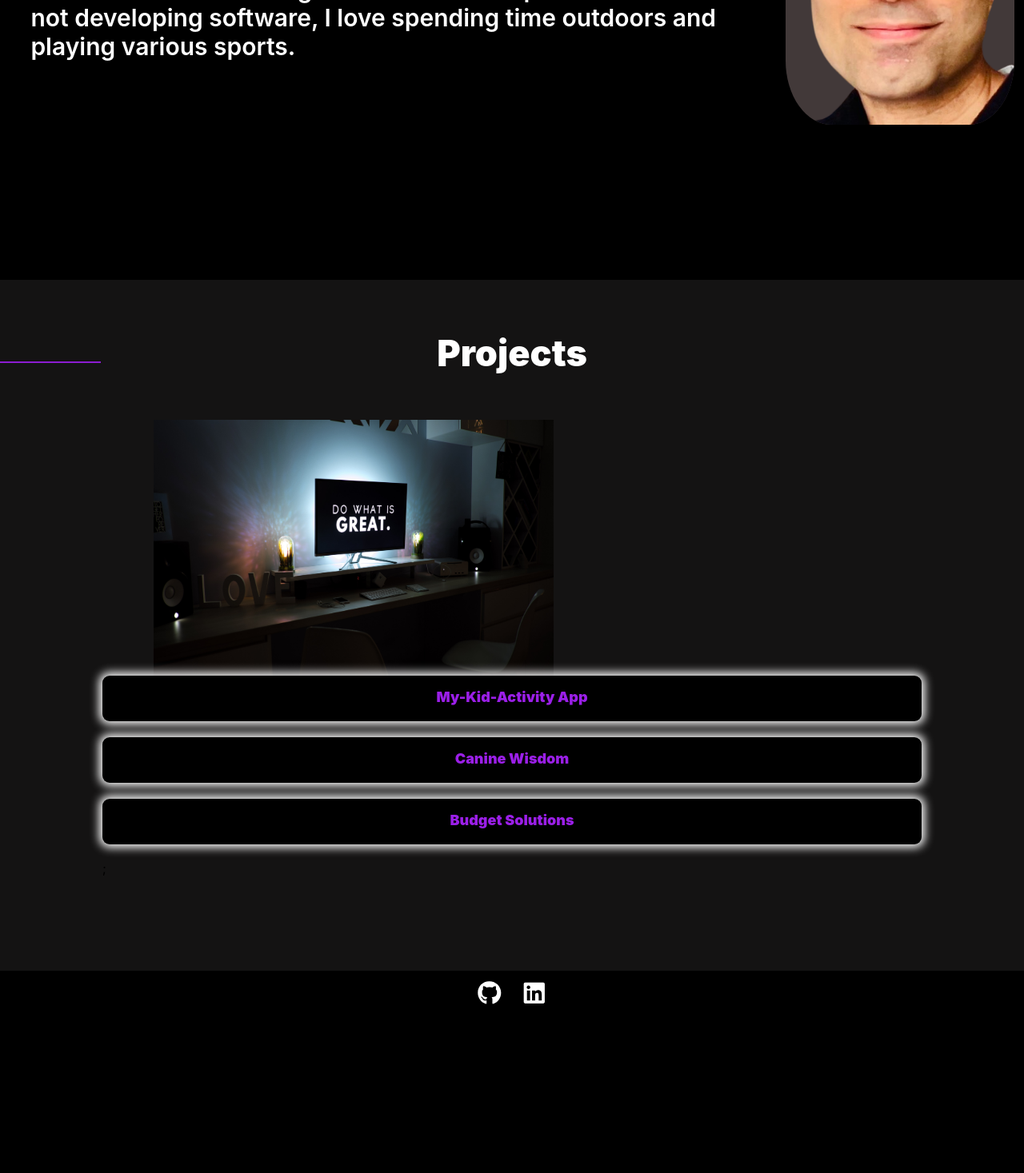
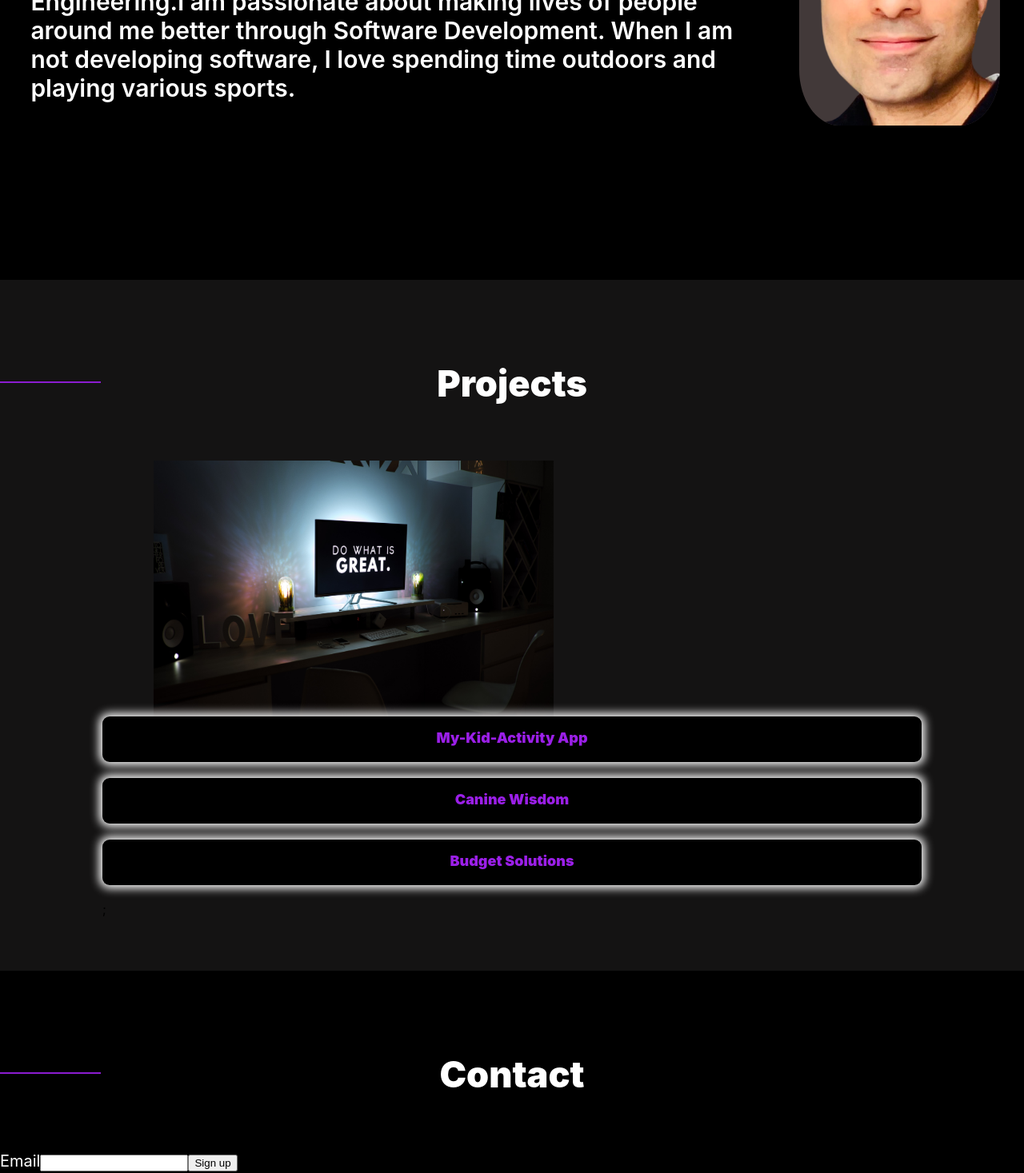
Before and after one commit to Anup-SoftwareDev/Portfolio-React, a React (Create React App) app: page / in a window 1280 px wide. Shown: the part 1330-2797 px from the top of the page at 80% size. Before the commit the page ends 2624 px from the top, so only its background shows below. Built offline with nearby package versions, Linux system fonts and the light colour scheme.

Commit message:
form added in contact section

```diff
--- a/package.json
+++ b/package.json
@@ -3,6 +3,7 @@
   "version": "0.1.0",
   "private": true,
   "dependencies": {
+    "@formspree/react": "^2.2.5",
     "framer-motion": "^6.3.10",
     "react": "^18.1.0",
     "react-dom": "^18.1.0",
--- a/src/components/About/About.module.css
+++ b/src/components/About/About.module.css
@@ -27,8 +27,6 @@
 .AboutMe .Container .Text p{
     font-weight: 600;
     font-size: 30px;
-
-
 }
 
 .AboutMe .Container .Photo {
@@ -36,13 +34,10 @@
    display: flex;
    justify-content: center;
    align-items: center;
-
-
-
 }
 
 .AboutMe .Container .Photo .Me{
-    height: 400px;
+    height: 350px;
     margin-top: 10%;
     border-radius: 20%;
     background-color: rgb(66, 57, 57);
@@ -62,17 +57,14 @@
         width: 100%;
     }
     .AboutMe .Container .Photo .Me{
-        max-height: 500px;
-        max-width: 350px;
+        max-height: 400px;
+        max-width: 300px;
         height: 60%;
         width: 60%;
     }
     .AboutMe .Container .Text{
         width: 100%;
     }
-
-
-
 }
 
 @media (max-width: 500px){
--- a/src/components/Contact/Contact.js
+++ b/src/components/Contact/Contact.js
@@ -1,7 +1,7 @@
 import { FaGithub, FaLinkedin} from "react-icons/fa";
-
-
 import classes from './Contact.module.css';
+import MyForm from "./Form";
+import PageHeader from './../PageHeader/PageHeader'
 
 
 
@@ -12,8 +12,9 @@ const handleURL = (url) => {
 const Contact = () => {
     return (
     <div className = {classes.Contact} id = "contact">
+    <PageHeader title={'Contact'}/>
+        <MyForm/>
         <div className = {classes.ContactIcons}>
-
             <FaGithub color = 'white' size='30px' style ={{padding: '1%'}} onClick={handleURL("https://github.com/Anup-SoftwareDev")}/>
             <FaLinkedin color = 'white' size='30px' style ={{padding: '1%'}} onClick={handleURL("https://www.linkedin.com/in/anup-kuriakose-86201567/")}/>
         </div>
--- a/src/components/Contact/Contact.module.css
+++ b/src/components/Contact/Contact.module.css
@@ -1,8 +1,9 @@
 .Contact{
+
     background: black;
     display: flex;
-    height: 10vh;
-
+    flex-direction: column;
+    height: 100vh;
 
 }
 .Contact .ContactIcons{
@@ -15,3 +16,8 @@
 .Contact .ContactIcons svg path{
     cursor: pointer;
 }
+
+.MyForm {
+    color: white;
+    font-size: 20px;
+}
--- /dev/null
+++ b/src/components/Contact/Form.js
@@ -0,0 +1,21 @@
+import { useForm } from '@formspree/react';
+import classes from './Contact.module.css';
+
+
+const MyForm = () => {
+  const [state, handleSubmit] = useForm('{your-form-id}');
+  if (state.succeeded) {
+    return <div style = {{color: 'white'}}>Thank you for signing up!</div>;
+  }
+  return (
+    <div className={classes.MyForm}>
+    <form onSubmit={handleSubmit}>
+      <label htmlFor="email">Email</label>
+      <input id="email" type="email" name="email" />
+      <button type="submit" disabled={state.submitting}>Sign up</button>
+    </form>
+    </div>
+  )
+}
+
+export default MyForm;
--- a/src/components/PageHeader/PageHeader.module.css
+++ b/src/components/PageHeader/PageHeader.module.css
@@ -3,7 +3,8 @@
     position: relative;
     justify-content: center;
     align-items: center;
-    padding-bottom: 2%;
+    padding-bottom: 3%;
+    padding-top: 3%;
 
 }
 
@@ -12,7 +13,7 @@
     left: 0;
     width: 124px;
     border: 1px solid #8C1CD1;
-    margin-top: 5%;
+    margin-top: 3%;
 
 }
 
@@ -21,3 +22,17 @@
     margin-top: 5%;
 
 }
+
+@media (max-width: 830px){
+    .Container{
+        padding-top: 10%;
+    }
+
+}
+
+@media (max-width: 400px){
+    .Container{
+        padding-top: 25%;
+    }
+
+}
```
Also changed, not shown: 1 other file (tests, documents, lock files or other folders).
